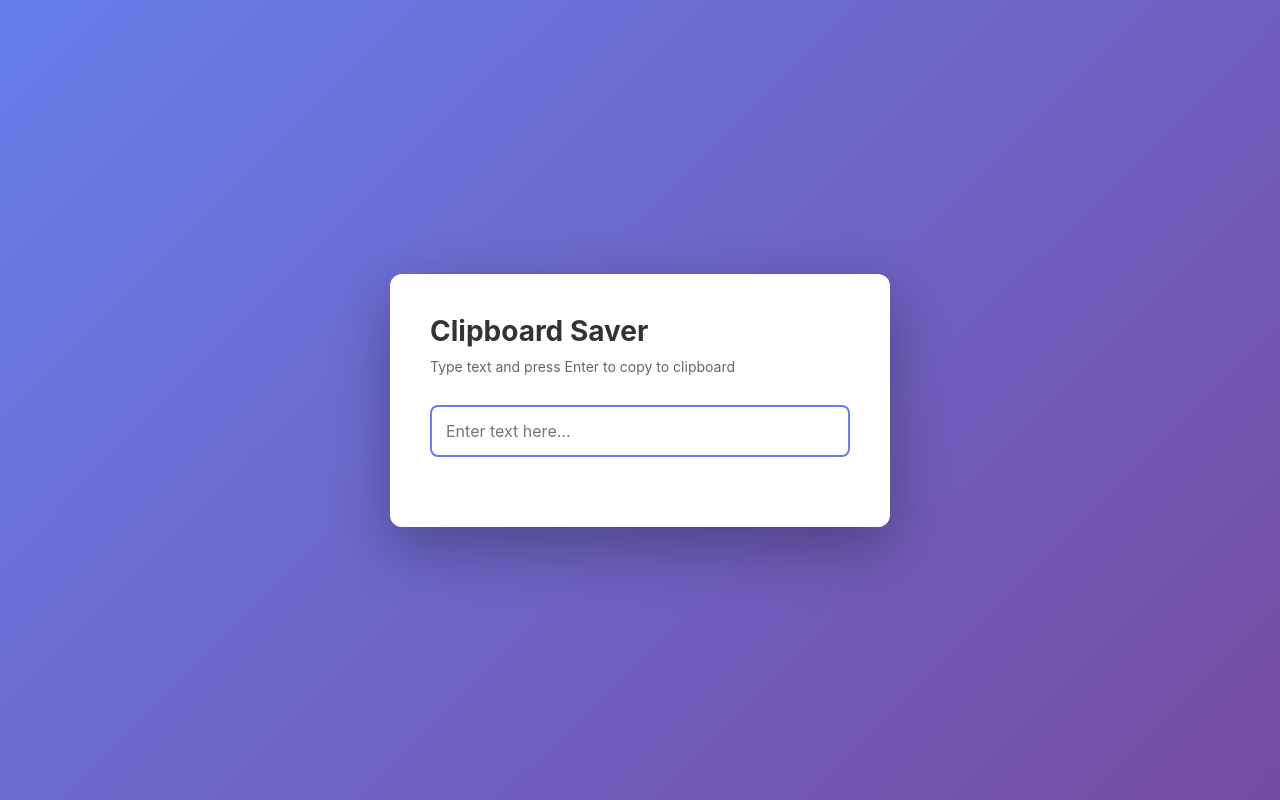
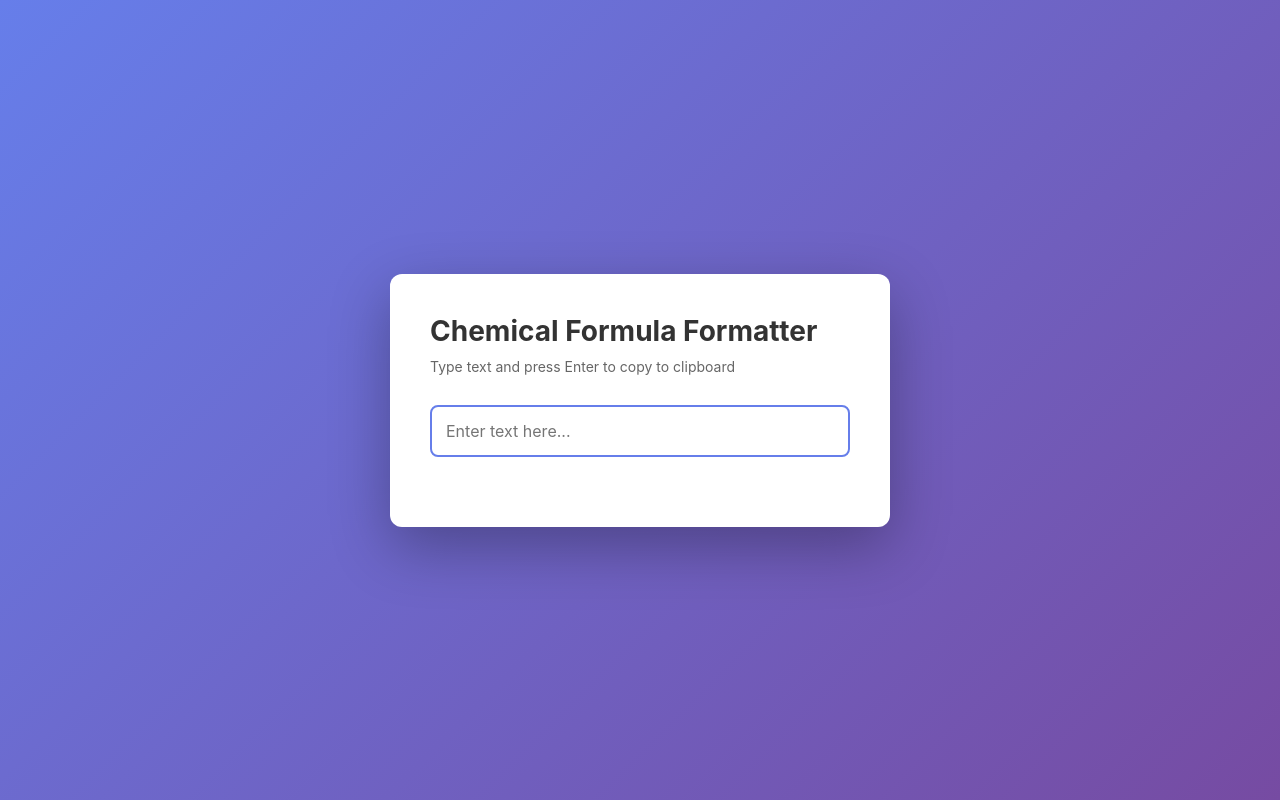
Before and after one commit to sammychien/sammychien.github.io, a website built with Vite: page src/index.html in a window 1280 px wide. Built offline with nearby package versions, Linux system fonts and the light colour scheme.

Commit message:
feat: change title of page and add workflow dispatch to deploy

```diff
--- a/src/index.html
+++ b/src/index.html
@@ -4,11 +4,11 @@
     <meta charset="UTF-8" />
     <link rel="icon" type="image/svg+xml" href="/vite.svg" />
     <meta name="viewport" content="width=device-width, initial-scale=1.0" />
-    <title>Clipboard Saver</title>
+    <title>Chemical Formula Formatter</title>
   </head>
   <body>
     <div class="container">
-      <h1>Clipboard Saver</h1>
+      <h1>Chemical Formula Formatter</h1>
       <p class="subtitle">Type text and press Enter to copy to clipboard</p>
       <input
         type="text"
```
Also changed, not shown: .github/workflows/deploy.yml.
